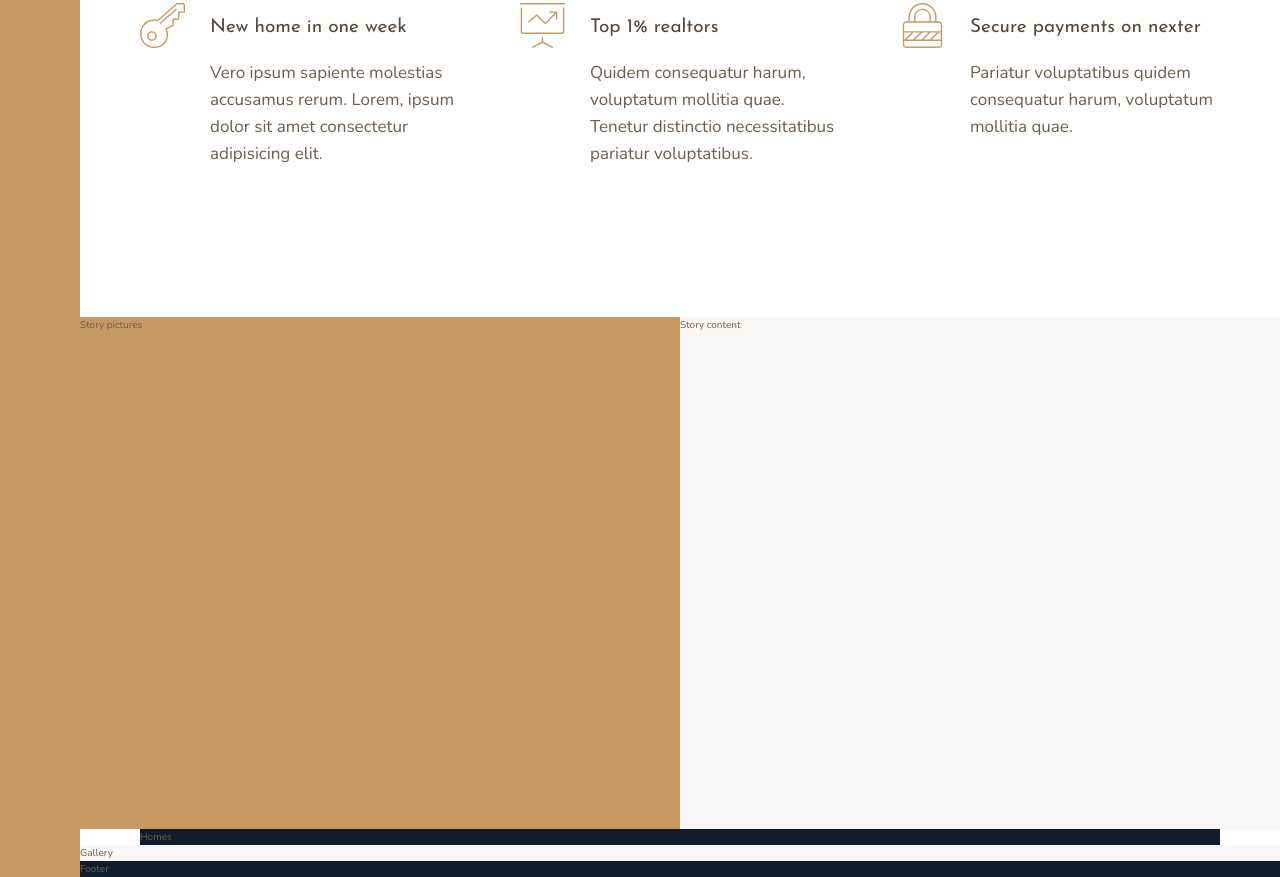
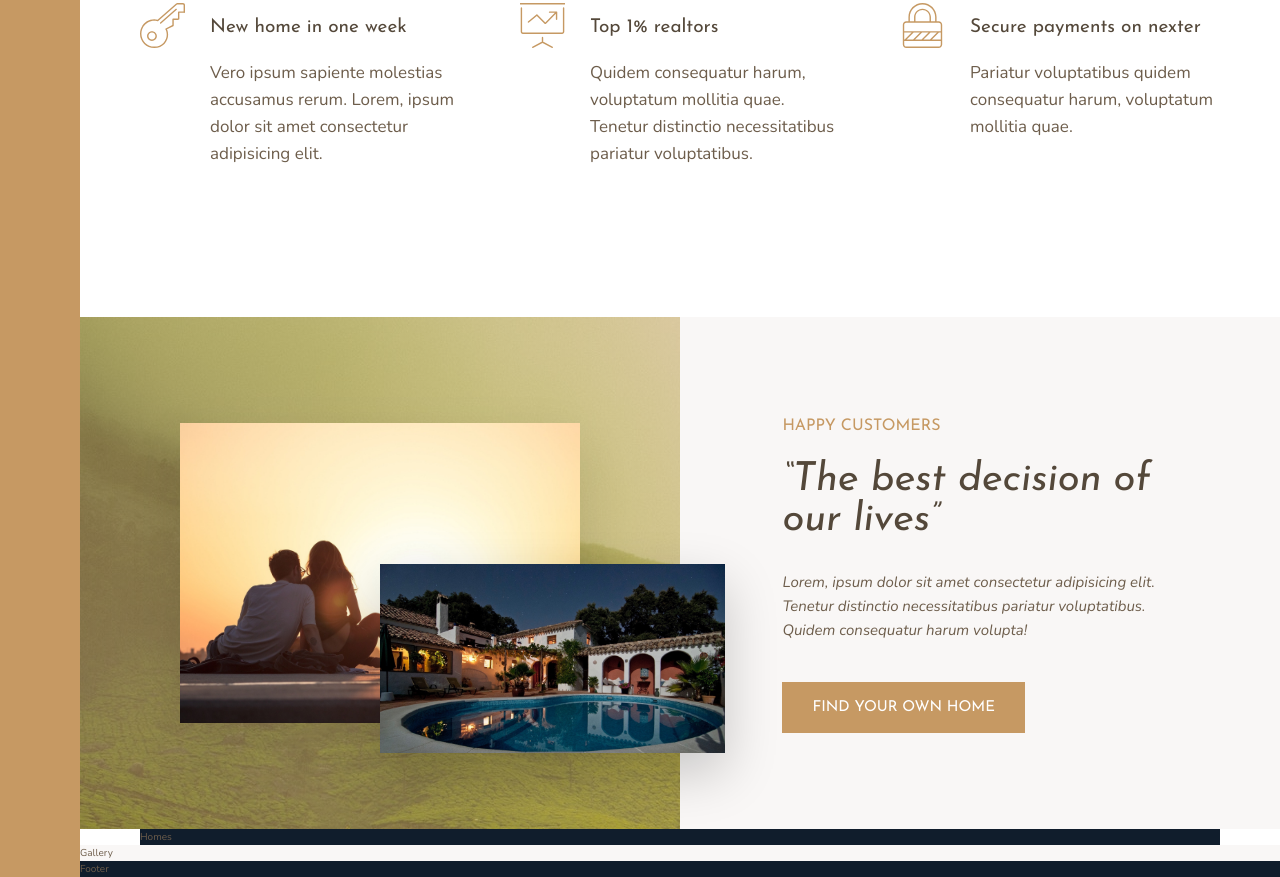
Before and after one commit to markianholovchak/nexter-css-grid, a website: page index.html in a window 1280 px wide. Shown: the part 991-1868 px from the top of the page. Drawn offline with nearby package versions, Linux system fonts and the light colour scheme.

Commit message:
Style story section

```diff
--- a/index.html
+++ b/index.html
@@ -80,8 +80,26 @@
         </p>
       </div>
     </section>
-    <div class="story__pictures">Story pictures</div>
-    <div class="story__content">Story content</div>
+    <div class="story__pictures">
+      <img
+        src="img/story-1.jpeg"
+        alt="Couple with new house"
+        class="story__img--1"
+      />
+      <img src="img/story-2.jpeg" alt=" new house" class="story__img--2" />
+    </div>
+    <div class="story__content">
+      <h3 class="heading-3 mb-sm">Happy Customers</h3>
+      <h2 class="heading-2 heading-2--dark mb-md">
+        &ldquo;The best decision of our lives&rdquo;
+      </h2>
+      <p class="story__text">
+        Lorem, ipsum dolor sit amet consectetur adipisicing elit. Tenetur
+        distinctio necessitatibus pariatur voluptatibus. Quidem consequatur
+        harum volupta!
+      </p>
+      <button class="btn">Find your own home</button>
+    </div>
     <section class="homes">Homes</section>
     <section class="gallery">Gallery</section>
     <footer class="footer">Footer</footer>
--- a/sass/_story.scss
+++ b/sass/_story.scss
@@ -1,10 +1,44 @@
 .story {
   &__pictures {
-    background-color: $color-primary;
+    background-image: linear-gradient(
+        rgba($color-primary, 0.5),
+        rgba($color-primary, 0.5)
+      ),
+      url(../img/back.jpg);
     grid-column: full-start / col-end 4;
+
+    display: grid;
+    grid-template-rows: repeat(6, 1fr);
+    grid-template-columns: repeat(6, 1fr);
+    align-items: center;
+  }
+  &__img--1 {
+    width: 100%;
+    grid-column: 2 / 6;
+    grid-row: 2 / 6;
+    box-shadow: 0 2rem 5rem rgba(#000, 0.1);
+  }
+  &__img--2 {
+    width: 115%;
+    grid-column: 4 / 7;
+    grid-row: 4 / 6;
+    z-index: 20;
+    box-shadow: 0 2rem 5rem rgba(#000, 0.2);
   }
   &__content {
     background-color: $color-grey-light-1;
     grid-column: col-start 5 / full-end;
+
+    padding: 6rem 8vw;
+    display: flex;
+    flex-direction: column;
+    justify-content: center;
+    align-items: flex-start;
+  }
+
+  &__text {
+    font-size: 1.5rem;
+    font-style: italic;
+    margin-bottom: 4rem;
   }
 }
--- a/sass/_typography.scss
+++ b/sass/_typography.scss
@@ -8,9 +8,21 @@
 }
 .heading-2 {
   @extend %heading;
+  font-size: 4rem;
+  font-style: italic;
+  line-height: 1;
+  &--light {
+    color: $color-grey-light-1;
+  }
+  &--dark {
+    color: $color-grey-dark-1;
+  }
 }
 .heading-3 {
   @extend %heading;
+  font-size: 1.6rem;
+  color: $color-primary;
+  text-transform: uppercase;
 }
 .heading-4 {
   @extend %heading;
@@ -23,3 +35,33 @@
     color: $color-grey-dark-1;
   }
 }
+
+.btn {
+  background-color: $color-primary;
+  color: #fff;
+  border: none;
+  border-radius: 0;
+  font-family: $font-display;
+  font-size: 1.5rem;
+  text-transform: uppercase;
+  padding: 1.8rem 3rem;
+  cursor: pointer;
+  transition: all 0.2s;
+
+  &:hover {
+    background-color: $color-primary-dark;
+  }
+}
+
+.mb-sm {
+  margin-bottom: 2rem;
+}
+.mb-md {
+  margin-bottom: 3rem;
+}
+.mb-lg {
+  margin-bottom: 4rem;
+}
+.mb-hg {
+  margin-bottom: 8rem;
+}
```
Also changed, not shown: css/style.css.
